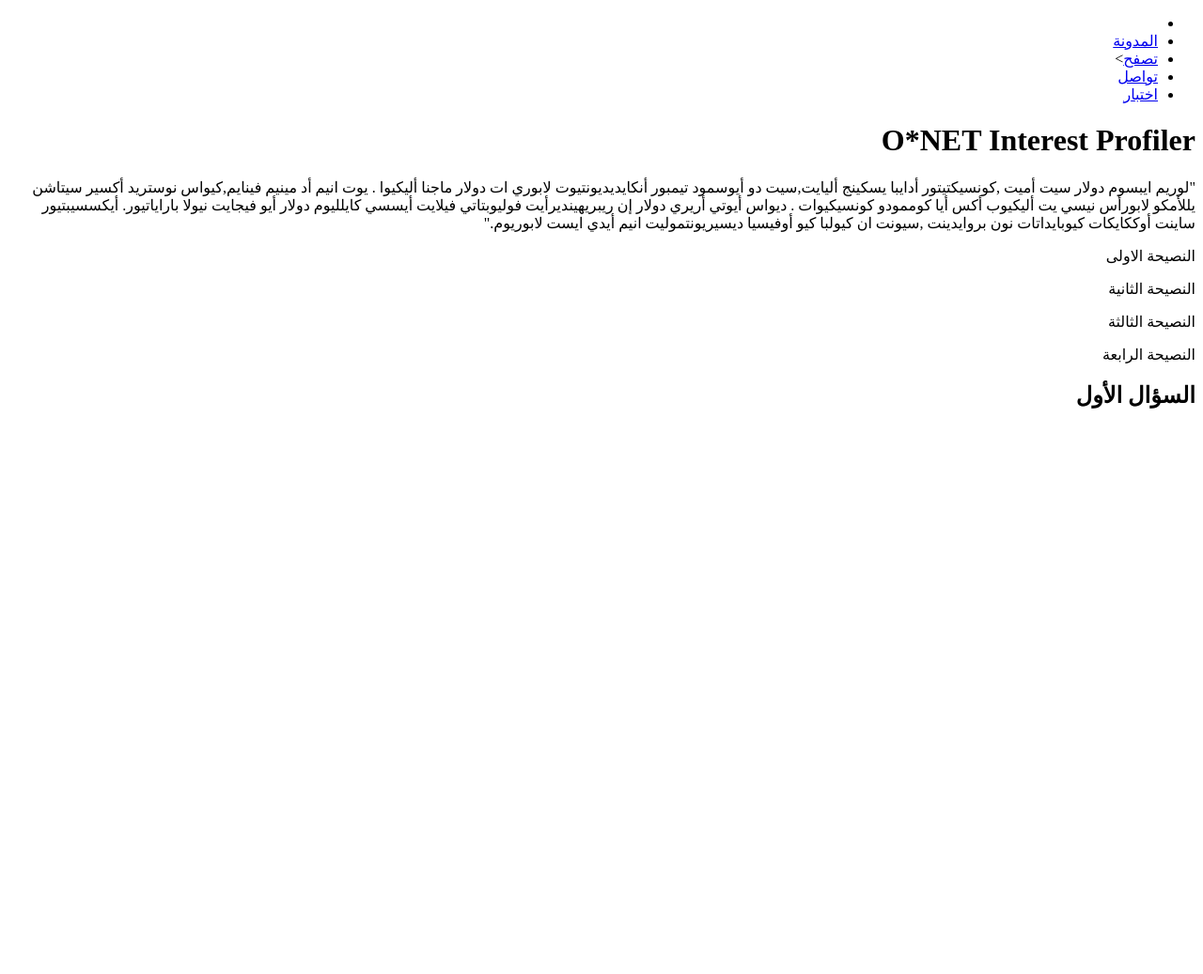
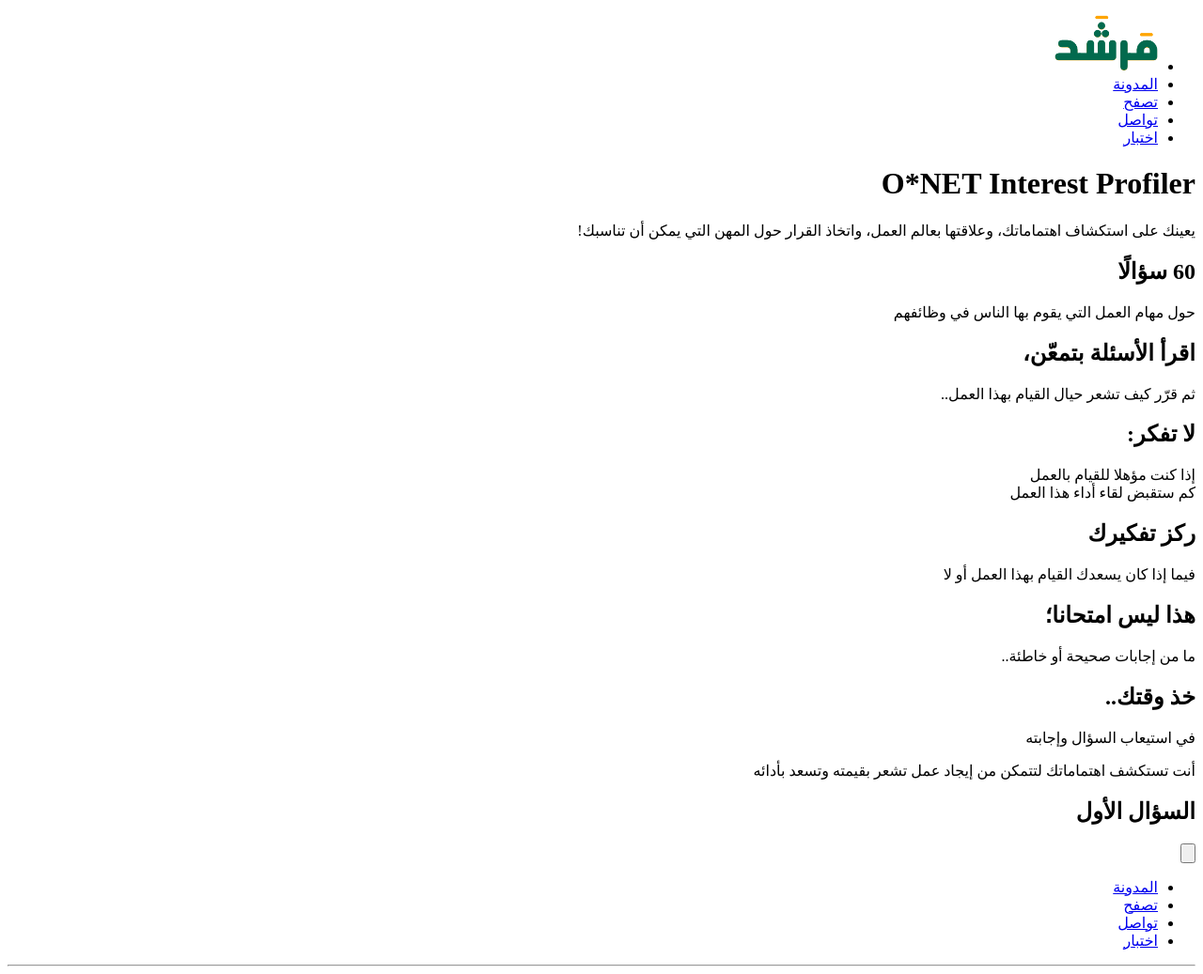
Before and after one commit to aya-saher/marshad-client-side, a plain HTML site: page test.html in a window 1280 px wide. Shown: the whole page at 94% size. Before the commit the page ends 800 px from the top, so only its background shows below. Drawn offline with Linux system fonts and the light colour scheme.

Commit message:
update test-page html

```diff
--- a/test.html
+++ b/test.html
@@ -9,44 +9,56 @@
     <body>
         <nav>
             <ul>
-                <li><img></li>
+                <li><img src="images/Marshad logo.png" width="110px" height="60px"></li>
                 <!--logo-->
                 <li><a href="#">المدونة</a></li>
-                <li><a href="#">تصفح</a>></li>
+                <li><a href="#">تصفح</a></li>
                 <li><a href="#">تواصل</a></li>
                 <li><a href="test.html">اختبار</a></li>
             </ul>
         </nav>
         <header>
             <h1>O*NET Interest Profiler</h1>
-            <p>"لوريم ايبسوم دولار سيت أميت ,كونسيكتيتور أدايبا يسكينج أليايت,سيت دو أيوسمود تيمبور
-
-                أنكايديديونتيوت لابوري ات دولار ماجنا أليكيوا . يوت انيم أد مينيم فينايم,كيواس نوستريد
-
-                أكسير سيتاشن يللأمكو لابورأس نيسي يت أليكيوب أكس أيا كوممودو كونسيكيوات . ديواس
-
-                أيوتي أريري دولار إن ريبريهينديرأيت فوليوبتاتي فيلايت أيسسي كايلليوم دولار أيو فيجايت
-
-                نيولا باراياتيور. أيكسسيبتيور ساينت أوككايكات كيوبايداتات نون بروايدينت ,سيونت ان كيولبا
-
-                كيو أوفيسيا ديسيريونتموليت انيم أيدي ايست لابوريوم."</p>
+            <p>يعينك على استكشاف اهتماماتك، وعلاقتها بعالم العمل،
+                واتخاذ القرار حول المهن التي يمكن أن تناسبك!
+            </p>
         </header>
         <main>
-            <section>
-                <p>النصيحة الاولى</p>
-                <p>النصيحة الثانية</p>
-                <p>النصيحة الثالثة</p>
-                <p>النصيحة الرابعة</p>
+            <section id="test-advice">
+                <h2>60 سؤالًا</h2>
+                <p>حول مهام العمل التي يقوم بها الناس في وظائفهم</p>
+                <h2>اقرأ الأسئلة بتمعّن،</h2>
+                <p>ثم قرّر كيف تشعر حيال القيام بهذا العمل..</p>
+                <h2>لا تفكر:</h2>
+                <p>إذا كنت مؤهلا للقيام بالعمل<br>
+                كم ستقبض لقاء أداء هذا العمل
+                </p>
+                <h2>ركز تفكيرك</h2>
+                <p>فيما إذا كان يسعدك القيام بهذا العمل أو لا</p>
+                <h2>هذا ليس امتحانا؛</h2>
+                <p>ما من إجابات صحيحة أو خاطئة..</p>
+                <h2>خذ وقتك..</h2>
+                <p>في استيعاب السؤال وإجابته</p>
+                <p>أنت تستكشف اهتماماتك لتتمكن من إيجاد عمل تشعر بقيمته وتسعد بأدائه</p>
             </section>
             <section>
                 <h2>السؤال الأول</h2>
                 <!--select-->
             </section>
+
             <!--loading bar-->
+            <input type="button" value="">
             <!--next button-->
         </main>
         <footer>
-
+            <ul>
+                <li><a href="#">المدونة</a></li>
+                <li><a href="#">تصفح</a></li>
+                <li><a href="#">تواصل</a></li>
+                <li><a href="test.html">اختبار</a></li>
+            </ul>
+            <hr>
+            <!--copyright notice-->
         </footer>
         </body>
 </html>
```
Also changed, not shown: images/Marshad logo.png (added).
